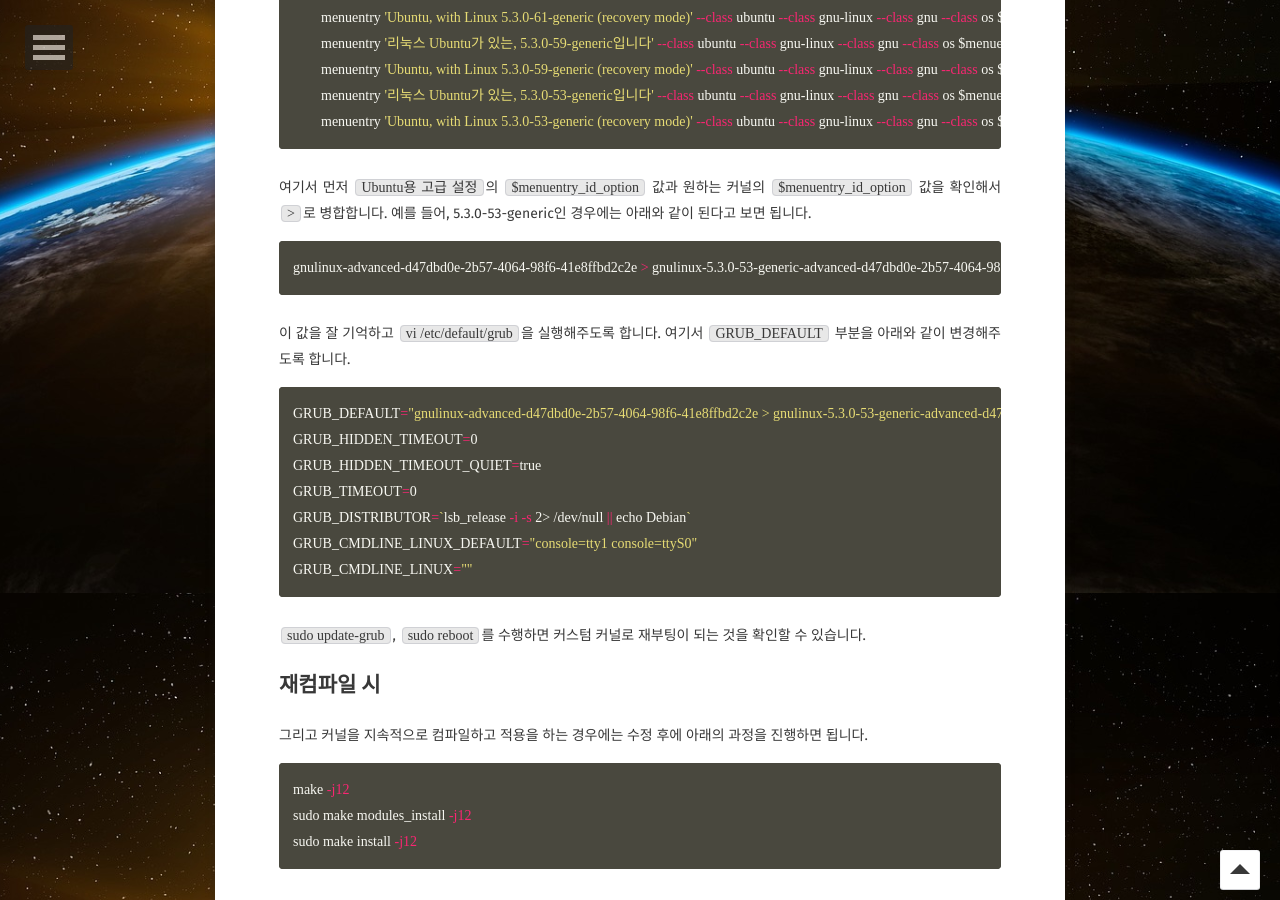
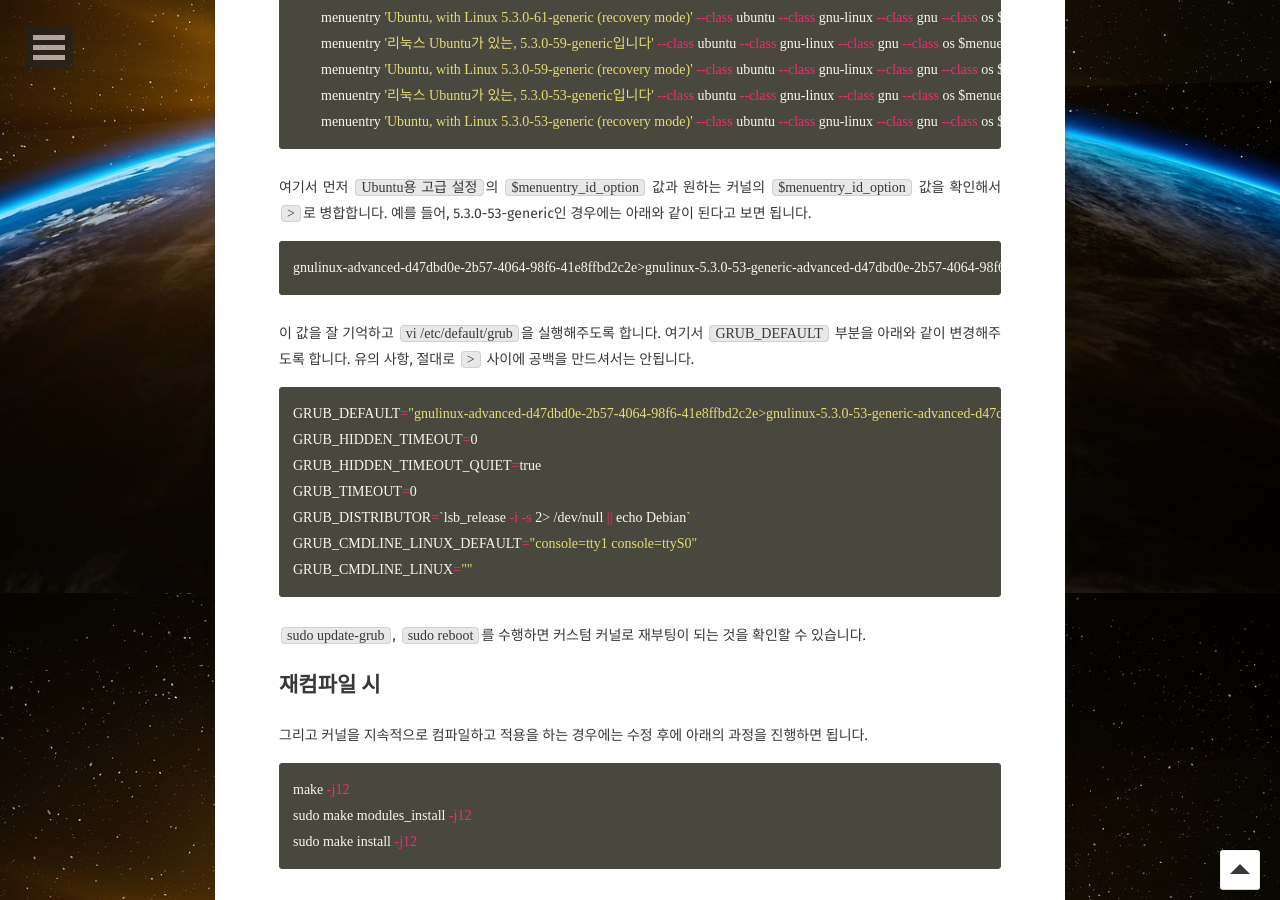
Before and after one commit to BlaCkinkGJ/blackinkgj.github.io, a Jekyll site: the page built from _posts/2020-ZoneStorage/2020-07-02-FedoraKernelInstall.md, in a window 1280 px wide and 900 px high, scrolled down 2107 px. Built offline with Jekyll 4.4.1, drawn with Linux system fonts in a browser that asks for light colours; some web fonts are replaced; comment, search, counter and statistics services are not loaded; some of the changed text lies outside the part shown.

Commit message:
Update 2020-07-02-FedoraKernelInstall.md

````diff
--- a/_posts/2020-ZoneStorage/2020-07-02-FedoraKernelInstall.md
+++ b/_posts/2020-ZoneStorage/2020-07-02-FedoraKernelInstall.md
@@ -89,13 +89,13 @@ submenu 'Ubuntu용 고급 설정' $menuentry_id_option 'gnulinux-advanced-d47dbd
 여기서 먼저 `Ubuntu용 고급 설정`의 `$menuentry_id_option` 값과 원하는 커널의 `$menuentry_id_option` 값을 확인해서 `>`로 병합합니다. 예를 들어, 5.3.0-53-generic인 경우에는 아래와 같이 된다고 보면 됩니다.
 
 ```bash
-gnulinux-advanced-d47dbd0e-2b57-4064-98f6-41e8ffbd2c2e > gnulinux-5.3.0-53-generic-advanced-d47dbd0e-2b57-4064-98f6-41e8ffbd2c2e
+gnulinux-advanced-d47dbd0e-2b57-4064-98f6-41e8ffbd2c2e>gnulinux-5.3.0-53-generic-advanced-d47dbd0e-2b57-4064-98f6-41e8ffbd2c2e
 ```
 
-이 값을 잘 기억하고 `vi /etc/default/grub`을 실행해주도록 합니다. 여기서 `GRUB_DEFAULT` 부분을 아래와 같이 변경해주도록 합니다.
+이 값을 잘 기억하고 `vi /etc/default/grub`을 실행해주도록 합니다. 여기서 `GRUB_DEFAULT` 부분을 아래와 같이 변경해주도록 합니다. 유의 사항, 절대로 `>` 사이에 공백을 만드셔서는 안됩니다.
 
 ```bash
-GRUB_DEFAULT="gnulinux-advanced-d47dbd0e-2b57-4064-98f6-41e8ffbd2c2e > gnulinux-5.3.0-53-generic-advanced-d47dbd0e-2b57-4064-98f6-41e8ffbd2c2e"
+GRUB_DEFAULT="gnulinux-advanced-d47dbd0e-2b57-4064-98f6-41e8ffbd2c2e>gnulinux-5.3.0-53-generic-advanced-d47dbd0e-2b57-4064-98f6-41e8ffbd2c2e"
 GRUB_HIDDEN_TIMEOUT=0
 GRUB_HIDDEN_TIMEOUT_QUIET=true
 GRUB_TIMEOUT=0
@@ -159,7 +159,7 @@ cp /boot/config-`uname -r`* .config
 
 먼저, 우분투와 동일하게 `Makefile`에서 `EXTRAVERSION`을 원하는 이름으로 설정해주도록 합니다. 그리고 커널 컴파일은 거의 우분투와 동일하나, 약간의 단계가 좀 더 많습니다.
 
-```BASH
+```bash
 make oldconfig
 make bzImage
 make modules
````
